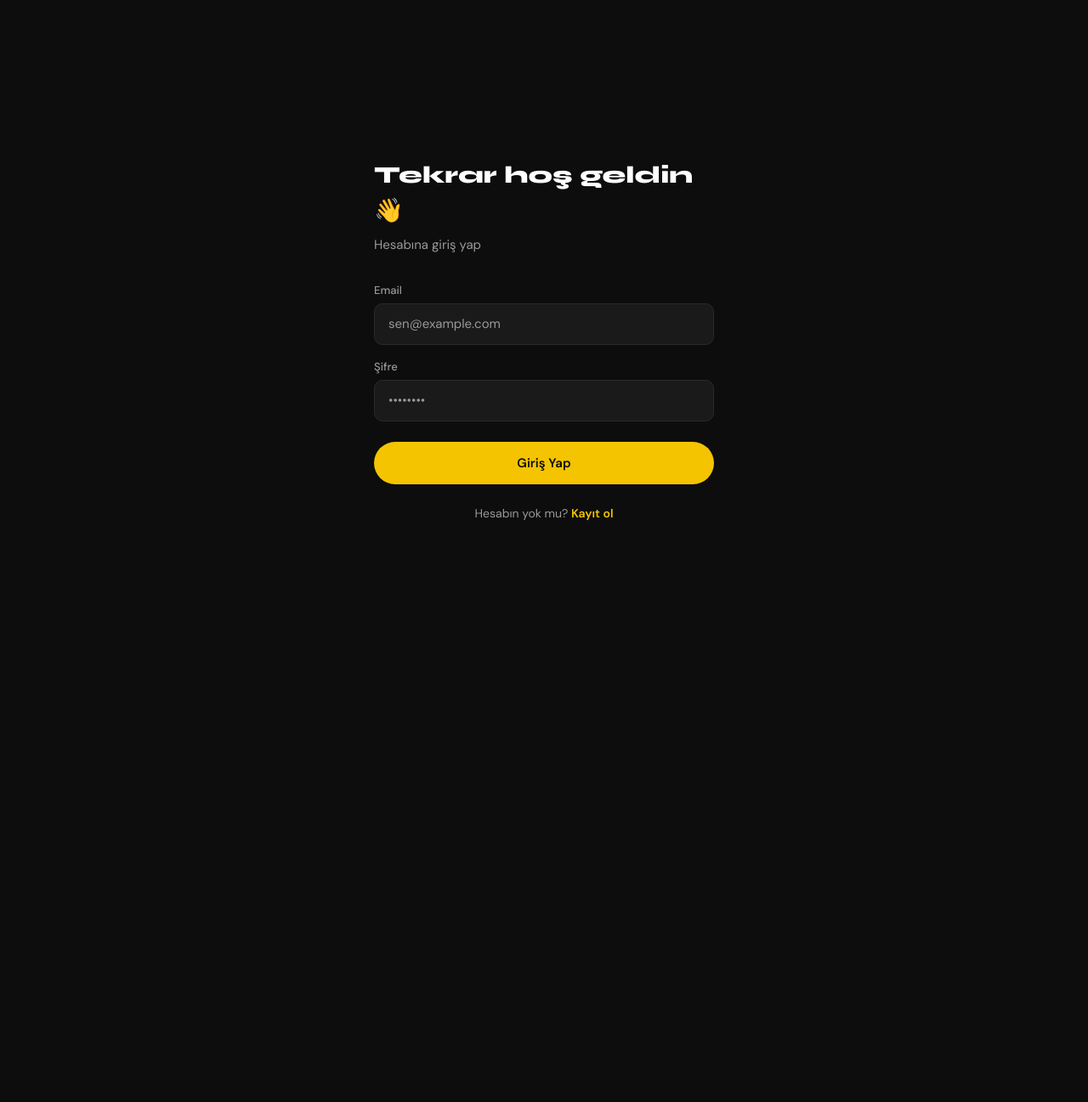
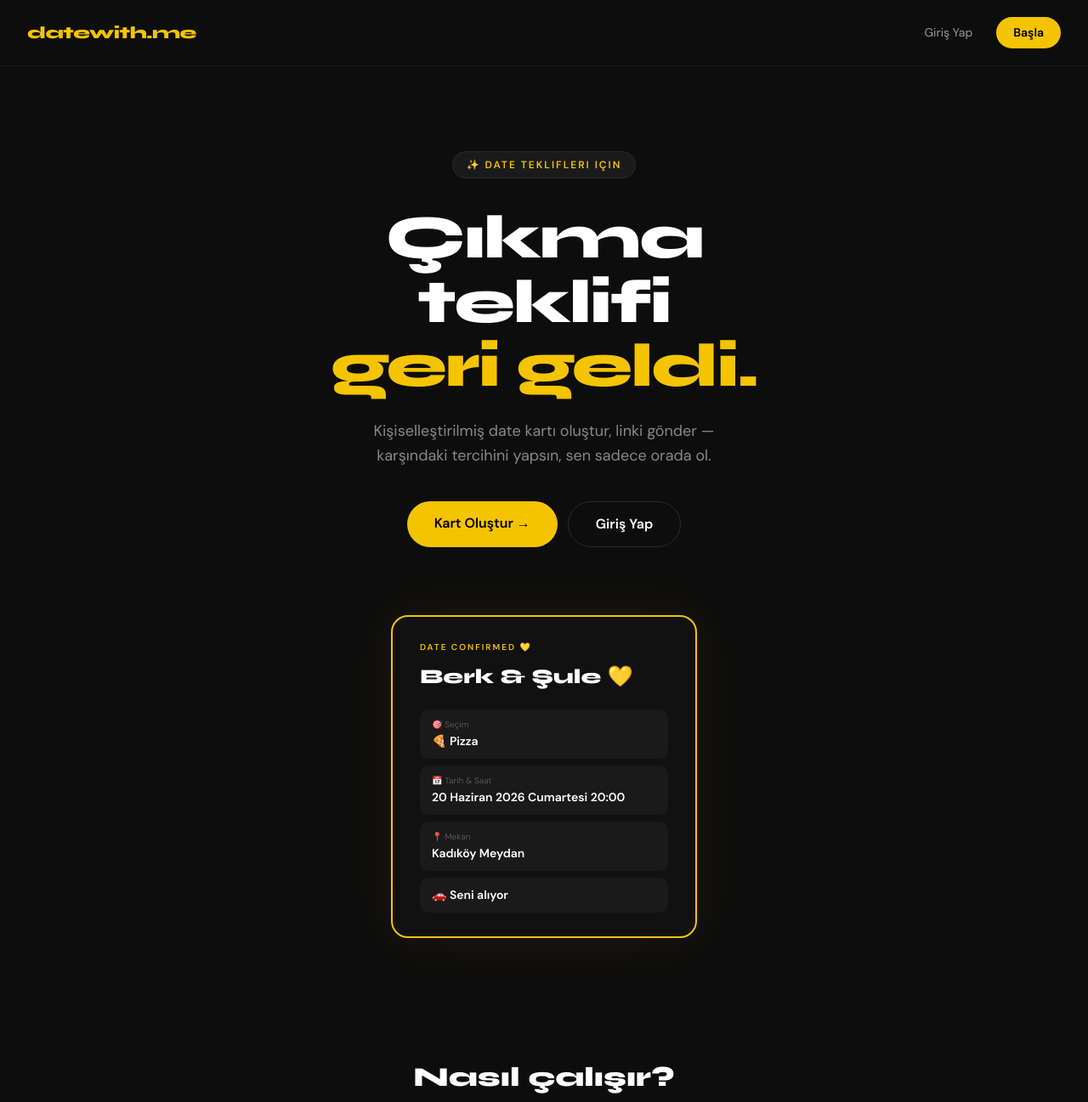
Before and after one commit to shizoberg/datewithme, a React (Vite) app in the folder client/: page / in a window 1280 px wide. Before the commit this address led to /login. Shown: the top 1297 px of the page at 85% size. Before the commit the page ends 800 px from the top, so only its background shows below. Built offline with nearby package versions, Linux system fonts and the light colour scheme; no server answers.

Commit message:
feat: add landing page

```diff
--- a/client/src/App.tsx
+++ b/client/src/App.tsx
@@ -1,4 +1,4 @@
-import { BrowserRouter, Routes, Route, Navigate } from 'react-router-dom'
+import { BrowserRouter, Routes, Route } from 'react-router-dom'
 import { AuthProvider } from './context/AuthContext'
 import { ProtectedRoute } from './components/ProtectedRoute'
 import LoginPage from './pages/LoginPage'
@@ -6,18 +6,19 @@ import RegisterPage from './pages/RegisterPage'
 import DashboardPage from './pages/DashboardPage'
 import CreateCardPage from './pages/CreateCardPage'
 import InvitePage from './pages/InvitePage'
+import LandingPage from './pages/LandingPage'
 
 export default function App() {
   return (
     <AuthProvider>
       <BrowserRouter>
         <Routes>
+          <Route path="/" element={<LandingPage />} />
           <Route path="/login" element={<LoginPage />} />
           <Route path="/register" element={<RegisterPage />} />
           <Route path="/dashboard" element={<ProtectedRoute><DashboardPage /></ProtectedRoute>} />
           <Route path="/create" element={<ProtectedRoute><CreateCardPage /></ProtectedRoute>} />
           <Route path="/:username/:slug" element={<InvitePage />} />
-          <Route path="/" element={<Navigate to="/login" replace />} />
         </Routes>
       </BrowserRouter>
     </AuthProvider>
--- /dev/null
+++ b/client/src/pages/LandingPage.tsx
@@ -0,0 +1,132 @@
+import { Link } from 'react-router-dom'
+
+const STEPS = [
+  {
+    num: '01',
+    icon: '✏️',
+    title: 'Kartını oluştur',
+    desc: 'Kime göndereceğini yaz, 6 date seçeneğini özelleştir.',
+  },
+  {
+    num: '02',
+    icon: '🔗',
+    title: 'Linki gönder',
+    desc: 'Benzersiz linki WhatsApp\'tan, Instagram\'dan veya SMS ile ilet.',
+  },
+  {
+    num: '03',
+    icon: '💌',
+    title: 'O seçsin',
+    desc: 'Karşındaki tarih, mekan ve karşılama tercihini seçer.',
+  },
+  {
+    num: '04',
+    icon: '🎉',
+    title: 'Date confirmed!',
+    desc: 'Sen dashboarddan tüm detayları görürsün. Date planlandı.',
+  },
+]
+
+export default function LandingPage() {
+  return (
+    <div style={{ minHeight: '100vh', background: '#0D0D0D', color: '#fff' }}>
+
+      {/* NAV */}
+      <nav style={{ display: 'flex', justifyContent: 'space-between', alignItems: 'center', padding: '20px 32px', borderBottom: '1px solid #1A1A1A' }}>
+        <span style={{ fontFamily: 'Syne, sans-serif', fontWeight: 800, fontSize: '20px', color: '#F5C400', letterSpacing: '-0.5px' }}>
+          datewith.me
+        </span>
+        <div style={{ display: 'flex', gap: '12px' }}>
+          <Link to="/login" style={{ color: '#999', textDecoration: 'none', fontSize: '14px', padding: '8px 16px' }}>
+            Giriş Yap
+          </Link>
+          <Link to="/register" style={{ background: '#F5C400', color: '#000', textDecoration: 'none', fontSize: '14px', fontWeight: 700, padding: '8px 20px', borderRadius: '9999px' }}>
+            Başla
+          </Link>
+        </div>
+      </nav>
+
+      {/* HERO */}
+      <section style={{ textAlign: 'center', padding: '100px 24px 80px', maxWidth: '720px', margin: '0 auto' }}>
+        <div style={{ display: 'inline-block', background: '#1A1A1A', border: '1px solid #2A2A2A', borderRadius: '9999px', padding: '6px 16px', fontSize: '12px', color: '#F5C400', letterSpacing: '2px', fontWeight: 700, marginBottom: '32px', textTransform: 'uppercase' }}>
+          ✨ Date teklifleri için
+        </div>
+
+        <h1 style={{ fontFamily: 'Syne, sans-serif', fontWeight: 800, fontSize: 'clamp(42px, 8vw, 72px)', lineHeight: 1.05, marginBottom: '24px', letterSpacing: '-2px' }}>
+          Çıkma teklifi<br />
+          <span style={{ color: '#F5C400' }}>geri geldi.</span>
+        </h1>
+
+        <p style={{ fontSize: '18px', color: '#888', lineHeight: 1.6, marginBottom: '40px', maxWidth: '480px', margin: '0 auto 40px' }}>
+          Kişiselleştirilmiş date kartı oluştur, linki gönder —<br />
+          karşındaki tercihini yapsın, sen sadece orada ol.
+        </p>
+
+        <div style={{ display: 'flex', gap: '12px', justifyContent: 'center', flexWrap: 'wrap' }}>
+          <Link to="/register" style={{ background: '#F5C400', color: '#000', textDecoration: 'none', fontSize: '16px', fontWeight: 800, padding: '14px 32px', borderRadius: '9999px', display: 'inline-block' }}>
+            Kart Oluştur →
+          </Link>
+          <Link to="/login" style={{ background: 'transparent', color: '#fff', textDecoration: 'none', fontSize: '16px', fontWeight: 600, padding: '14px 32px', borderRadius: '9999px', border: '1px solid #2A2A2A', display: 'inline-block' }}>
+            Giriş Yap
+          </Link>
+        </div>
+      </section>
+
+      {/* MOCK CARD */}
+      <section style={{ padding: '0 24px 80px', display: 'flex', justifyContent: 'center' }}>
+        <div style={{ background: '#111', border: '2px solid #F5C400', borderRadius: '20px', padding: '28px 32px', maxWidth: '360px', width: '100%', boxShadow: '0 0 60px rgba(245,196,0,0.08)' }}>
+          <p style={{ fontSize: '10px', color: '#F5C400', letterSpacing: '2px', fontWeight: 700, marginBottom: '10px' }}>DATE CONFIRMED 💛</p>
+          <h3 style={{ fontFamily: 'Syne, sans-serif', fontWeight: 800, fontSize: '24px', marginBottom: '20px' }}>Berk & Şule 💛</h3>
+          <div style={{ display: 'flex', flexDirection: 'column', gap: '8px' }}>
+            {[
+              { icon: '🎯', label: 'Seçim', val: '🍕 Pizza' },
+              { icon: '📅', label: 'Tarih & Saat', val: '20 Haziran 2026 Cumartesi 20:00' },
+              { icon: '📍', label: 'Mekan', val: 'Kadıköy Meydan' },
+              { icon: '🚗', label: '', val: 'Seni alıyor' },
+            ].map((r, i) => (
+              <div key={i} style={{ background: '#1A1A1A', borderRadius: '10px', padding: '10px 14px' }}>
+                {r.label && <p style={{ fontSize: '10px', color: '#555', marginBottom: '2px' }}>{r.icon} {r.label}</p>}
+                <p style={{ fontSize: '14px', fontWeight: 600 }}>{!r.label ? r.icon + ' ' : ''}{r.val}</p>
+              </div>
+            ))}
+          </div>
+        </div>
+      </section>
+
+      {/* HOW IT WORKS */}
+      <section style={{ padding: '60px 24px 100px', maxWidth: '800px', margin: '0 auto' }}>
+        <h2 style={{ fontFamily: 'Syne, sans-serif', fontWeight: 800, fontSize: '32px', textAlign: 'center', marginBottom: '8px' }}>
+          Nasıl çalışır?
+        </h2>
+        <p style={{ color: '#666', textAlign: 'center', marginBottom: '56px', fontSize: '15px' }}>
+          4 adımda date planla
+        </p>
+
+        <div style={{ display: 'grid', gridTemplateColumns: 'repeat(auto-fit, minmax(160px, 1fr))', gap: '16px' }}>
+          {STEPS.map((s) => (
+            <div key={s.num} style={{ background: '#111', border: '1px solid #1E1E1E', borderRadius: '16px', padding: '24px 20px' }}>
+              <div style={{ display: 'flex', alignItems: 'center', gap: '8px', marginBottom: '14px' }}>
+                <span style={{ fontSize: '22px' }}>{s.icon}</span>
+                <span style={{ fontSize: '11px', color: '#F5C400', fontWeight: 800, letterSpacing: '1px' }}>{s.num}</span>
+              </div>
+              <h4 style={{ fontFamily: 'Syne, sans-serif', fontWeight: 700, fontSize: '15px', marginBottom: '6px' }}>{s.title}</h4>
+              <p style={{ fontSize: '13px', color: '#666', lineHeight: 1.5 }}>{s.desc}</p>
+            </div>
+          ))}
+        </div>
+      </section>
+
+      {/* CTA FOOTER */}
+      <section style={{ borderTop: '1px solid #1A1A1A', padding: '60px 24px', textAlign: 'center' }}>
+        <h2 style={{ fontFamily: 'Syne, sans-serif', fontWeight: 800, fontSize: '28px', marginBottom: '16px' }}>
+          İlk kartını oluştur 💌
+        </h2>
+        <p style={{ color: '#666', marginBottom: '28px', fontSize: '15px' }}>Ücretsiz, kayıt gerektiriyor.</p>
+        <Link to="/register" style={{ background: '#F5C400', color: '#000', textDecoration: 'none', fontSize: '15px', fontWeight: 800, padding: '14px 32px', borderRadius: '9999px', display: 'inline-block' }}>
+          Hemen Başla →
+        </Link>
+      </section>
+
+    </div>
+  )
+}
```
